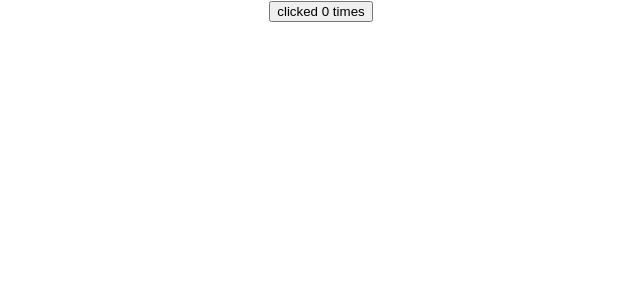
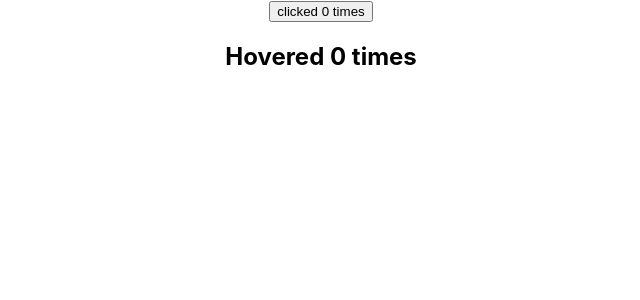
Before and after one commit to Sindhupothaganti/hooksapp, a React (Create React App) app: page / in a window 1280 px wide. Shown: the top 300 px of the page, without its empty margins (319-959 px from the left). Built offline with nearby package versions, Linux system fonts and the light colour scheme.

Commit message:
life b4 higher order components -- part2

```diff
--- a/src/App.js
+++ b/src/App.js
@@ -2,11 +2,13 @@
 import './App.css';
 import React from 'react';
 import ClickCounter from './components/higherorderComponents/ClickCounter';
+import HoverCounter from './components/higherorderComponents/HoverCounter';
+
 function App() {
   return (
-
     <div className="App">
      <ClickCounter/>
+     <HoverCounter/>
     </div>
 
   );
--- /dev/null
+++ b/src/components/higherorderComponents/HoverCounter.js
@@ -0,0 +1,30 @@
+import React, { Component } from 'react'
+
+ class HoverCounter extends Component {
+
+    constructor(props) {
+        super(props)
+
+        this.state = {
+             count: 0
+        }
+    }
+
+    incrementCount = () => {
+        this.setState(prevState => {
+            return {count: prevState.count +1}
+        })
+    }
+
+
+    render() {
+        const {count} = this.state
+        return (
+            <div>
+                <h2 onMouseOver = {this.incrementCount}> Hovered {count} times</h2>
+            </div>
+        )
+    }
+}
+
+export default HoverCounter
```
